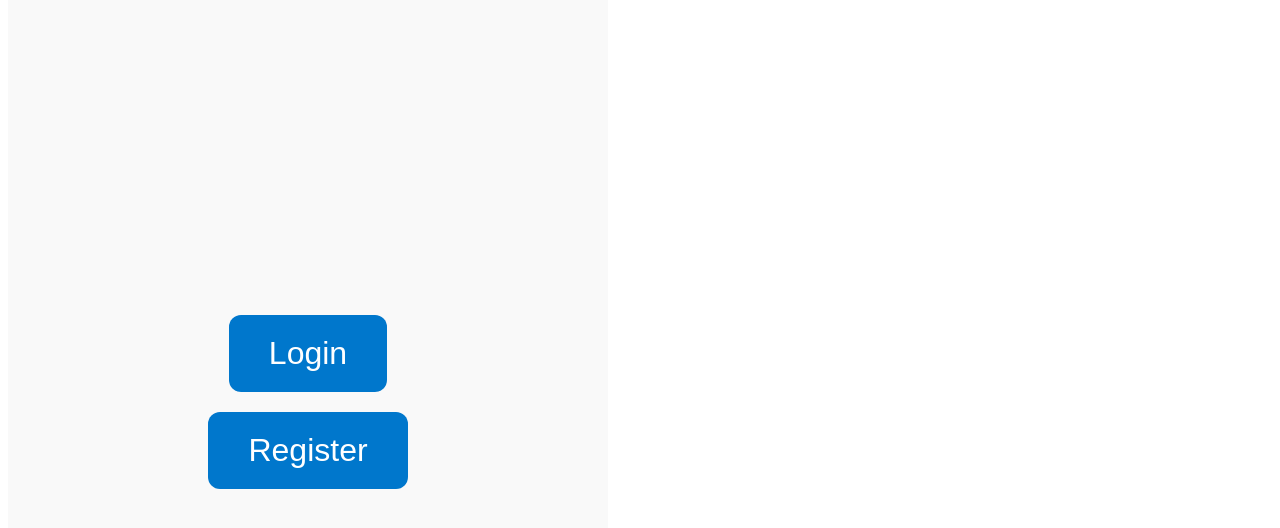
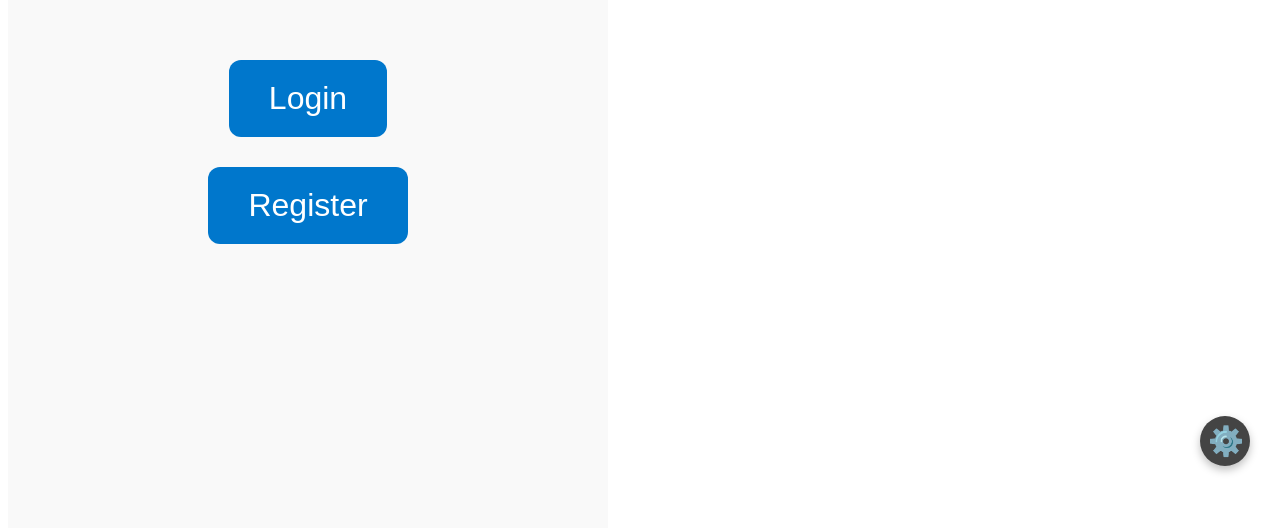
Before and after one commit to Jephonie/student_attendance_svelte, a SvelteKit app: page / in a window 1280 px wide. Shown: the part 118-646 px from the top of the page. Built offline with nearby package versions, Linux system fonts and the light colour scheme.

Commit message:
Almost Finish

```diff
--- a/src/routes/+page.svelte
+++ b/src/routes/+page.svelte
@@ -7,6 +7,18 @@
   let showLoginPage = false;
   let isRecognized = false;
   let isDetecting = false;
+
+  // Settings 🔧
+  let showSettingsAuth = false;
+  let showSettingsPage = false;
+  // for authentication
+  let settingsUser = "";
+  let settingsPass = "";
+  let settingsError = "";
+  // 🌐 Settings values
+  let deviceName = localStorage.getItem("deviceName") || "";
+  // Auto-save device name when changed
+  $: localStorage.setItem("deviceName", deviceName);
 
   // QR scanner
   let scannerActive = false;
@@ -45,8 +57,9 @@
   let loginMessageColor = "black";
   let detectionInterval;
   let loginImageUrl = "";
+  let loginImageUrls = [];
 
-  const SERVER_URL = "http://localhost:3000";
+  let SERVER_URL = "http://localhost:3000";
 
   // On mount: auto-select EMEET USB webcam
   onMount(async () => {
@@ -412,9 +425,18 @@
   }
 
   async function sendFrameForDetection() {
-    if (isRecognized || isDetecting || !loginCtx || !loginVideo.videoWidth) return;
-    isDetecting = true;
+    // Prevent overlapping detections
+    if (
+      isRecognized ||
+      isDetecting ||
+      !loginCtx ||
+      !loginVideo ||
+      !loginVideo.srcObject ||
+      loginVideo.readyState < 2
+    ) return;
+    isDetecting = true; // Mark as detecting
 
+    // Draw the current video frame to the canvas
     loginCanvas.width = loginVideo.videoWidth;
     loginCanvas.height = loginVideo.videoHeight;
     loginCtx.drawImage(loginVideo, 0, 0, loginCanvas.width, loginCanvas.height);
@@ -430,34 +452,34 @@
 
       const data = await res.json();
 
-      if ((data.message.includes("Welcome") || data.message.includes("Stranger")) && !isRecognized) {
-        isRecognized = true;
-        clearInterval(detectionInterval);
-        detectionInterval = null;
-        stopLoginCamera();
+      if (data.message.includes("Welcome") || data.message.includes("Stranger")) {
+        isRecognized = true;       // Lock detection while showing result
+        loginMessage = data.message; // Show message
 
-        loginMessage = data.message;
-        loginMessageColor = data.message.includes("Welcome") ? "green" : "red";
+        if (data.message.includes("Welcome")) {
+          const studentId = data.studentId; // get ID from server
+          loginImageUrl = `${SERVER_URL}/face/${studentId}_pic1.png`;
+          console.log("Thumbnail URL:", loginImageUrl);
+        } else {
+          loginImageUrl = null; // Stranger → no image
+        }
+        if (detectionInterval) clearInterval(detectionInterval);
 
-        // Show recognized face image if exists
-        if (data.message.includes("Welcome")) {
-          const name = data.message.replace("✅ Welcome back, ", "").trim();
-          const studentId = name.split(" ")[0]; // assumes first token = ID
-          loginImageUrl = `${SERVER_URL}/face/${studentId}_*`; // you may adjust path pattern
-        }
-
-        // 🕒 Show message for 2 seconds before resetting
+        // Reset recognition after 5 seconds so next login can be detected
         setTimeout(() => {
-          showLoginPage = false;
+          isRecognized = false;
           loginMessage = "";
           loginImageUrl = "";
-          isRecognized = false;
-        }, 2000);
+          showLoginPage = false;
+          stopLoginCamera();
+          // Restart detection interval
+          detectionInterval = setInterval(sendFrameForDetection, 500);
+        }, 3000);
       }
     } catch (err) {
       console.error("Recognition error:", err);
     } finally {
-      isDetecting = false; // ✅ ready for next frame
+      isDetecting = false; // Ready for next frame
     }
   }
 
@@ -473,20 +495,84 @@
     if (loginVideo) loginVideo.srcObject = null;
   }
 
+  function saveDeviceName() {
+    localStorage.setItem("deviceName", deviceName);
+    alert("✅ Device name saved!");
+  }
+  function openSettingsAuth() {
+    showSettingsAuth = true;
+  }
+  function checkSettingsLogin() {
+    const validUser = "admin";
+    const validPass = "1234";
+
+    if (settingsUser === validUser && settingsPass === validPass) {
+      showSettingsAuth = false;
+      showSettingsPage = true;
+      settingsError = "";
+    } else {
+      settingsError = "Invalid username or password";
+    }
+  }
+  function closeSettings() {
+    showSettingsPage = false;
+  }
 </script>
 
 <div class="screen">
-  {#if !showForm && !showFacePage && !showLoginPage}
+  {#if !showForm && !showFacePage && !showLoginPage && !showSettingsAuth && !showSettingsPage}
     <div class="main-buttons">
-      <button class="big-btn" on:click={() => { showLoginPage = true; startLoginCamera(); }}>
+      <button class="big-btn login-btn" on:click={() => { showLoginPage = true; startLoginCamera(); }}>
         Login
       </button>
     </div>
 
     <div class="bottom-button">
-      <button class="big-btn" on:click={() => showForm = true}>
+      <button class="big-btn register-btn" on:click={() => showForm = true}>
         Register
       </button>
+    </div>
+
+    <button class="settings-btn" on:click={openSettingsAuth}>
+      <span class="gear">⚙️</span>
+    </button>
+  {/if}
+  {#if showSettingsAuth}
+    <div class="settings-auth">
+      <h2>Settings Login</h2>
+      <input type="text" placeholder="Username" bind:value={settingsUser} />
+      <input type="password" placeholder="Password" bind:value={settingsPass} />
+
+      {#if settingsError}
+        <p style="color:red;">{settingsError}</p>
+      {/if}
+
+      <div class="actions">
+        <button on:click={checkSettingsLogin}>Enter</button>
+        <button on:click={() => showSettingsAuth = false}>Cancel</button>
+      </div>
+    </div>
+  {/if}
+
+
+  {#if showSettingsPage}
+    <div class="settings-page">
+      <h2>⚙ Settings</h2>
+      <p>Here you can configure admin or system settings.</p>
+
+      <!-- 🖥 Device Name -->
+      <label>
+        Device Name:
+        <input type="text" bind:value={deviceName} placeholder="Enter device name" />
+      </label>
+
+      <!-- 🌐 Server URL -->
+      <label>
+        Server URL:
+        <input type="text" bind:value={SERVER_URL} />
+      </label>
+
+      <button on:click={closeSettings}>Back</button>
     </div>
   {/if}
 
@@ -599,6 +685,14 @@
     </div>
   {/if}
 
+  {#if loginImageUrls && loginImageUrls.length > 0}
+    <div class="login-result-below">
+      {#each loginImageUrls as url}
+        <img src={SERVER_URL + url} alt="Recognized face" />
+      {/each}
+    </div>
+  {/if}
+
 </div>
 
 <style>
@@ -608,8 +702,10 @@
     display: flex;
     flex-direction: column;
     align-items: center;
-    justify-content: center;
+    justify-content: space-between;
     background: #f9f9f9;
+    padding: 40px 0;
+    touch-action: manipulation;
   }
 
   .big-btn {
@@ -621,6 +717,17 @@
     background: #0077cc;
     color: white;
     cursor: pointer;
+    touch-action: manipulation;
+  }
+
+  .login-btn {
+    position: relative;
+    top: 120px; /* move down slightly */
+  }
+
+  .register-btn {
+    position: relative;
+    bottom: 700px; /* move up slightly if needed */
   }
 
   .form {
@@ -642,6 +749,7 @@
     font-size: 1.2rem;
     border: 1px solid #ccc;
     border-radius: 8px;
+    touch-action: manipulation;
   }
 
   .actions {
@@ -659,6 +767,7 @@
     border-radius: 8px;
     font-size: 1.2rem;
     cursor: pointer;
+    touch-action: manipulation;
   }
 
   .cancel-btn {
@@ -670,6 +779,7 @@
     border-radius: 8px;
     font-size: 1.2rem;
     cursor: pointer;
+    touch-action: manipulation;
   }
 
   .scanner-actions {
@@ -686,6 +796,7 @@
     border-radius: 8px;
     font-size: 1rem;
     cursor: pointer;
+    touch-action: manipulation;
   }
 
   .stop-btn {
@@ -696,6 +807,7 @@
     border-radius: 8px;
     font-size: 1rem;
     cursor: pointer;
+    touch-action: manipulation;
   }
 
   .qr-reader {
@@ -737,6 +849,7 @@
     background: #0077cc;
     color: white;
     cursor: pointer;
+    touch-action: manipulation;
   }
   .login-result {
     margin-top: 20px;
@@ -765,14 +878,79 @@
   }
   .camera-video {
     width: 100%;
-    max-width: 400px;          /* keeps consistent desktop width */
-    aspect-ratio: 4 / 3;       /* keeps proper camera proportions */
-    border: 2px solid #0077cc; /* same border for both */
+    height: 100%;
+    max-width: 600px;
+    max-height: 1024px;
+    object-fit: cover;         /* fills screen, keeps proportion */
+    border: none;
+    border-radius: 0;
+    background: #000;
+    display: block;
+    margin: 0;
+  }
+
+  .settings-auth, .settings-page {
+    display: flex;
+    flex-direction: column;
+    align-items: center;
+    justify-content: center;
+    width: 100%;
+    max-width: 400px;
+    background: #fff;
+    padding: 2rem;
     border-radius: 10px;
-    object-fit: cover;         /* avoids squishing/stretching */
-    background: #000;          /* fills background when video not loaded */
-    display: block;
-    margin: 1rem auto;         /* centers on page */
+    box-shadow: 0 0 10px rgba(0,0,0,0.1);
+    margin-top: 2rem;
+  }
+
+  .settings-auth input {
+    width: 100%;
+    padding: 10px;
+    margin: 8px 0;
+    font-size: 1rem;
+  }
+
+  .settings-page input {
+    width: 100%;
+    padding: 10px;
+    font-size: 1rem;
+    margin-top: 0.5rem;
+  }
+  .settings-page label {
+    width: 100%;
+    font-size: 1.1rem;
+    margin-bottom: 1rem;
+  }
+  .settings-btn {
+    position: absolute;
+    bottom: 200px;
+    right: 30px;
+    width: 50px;        /* smaller for touch screens */
+    height: 50px;
+    font-size: 1.6rem;
+    border: none;
+    border-radius: 50%;
+    background-color: #444;
+    color: white;
+    cursor: pointer;
+    box-shadow: 0 4px 8px rgba(0,0,0,0.25);
+    transition: background 0.2s, transform 0.2s;
+    z-index: 1000;      /* ensure it stays above all other UI */
+    display: flex;
+    align-items: center;
+    justify-content: center;
+    font-size: 1.8rem;
+    line-height: 1; /* removes weird emoji spacing */
+    padding: 0;
+    touch-action: manipulation;
+  }
+  .settings-btn:hover {
+    background-color: #222;
+    transform: rotate(30deg);
+  }
+  .gear {
+    display: inline-block;
+    transform: translate(1px, 0px);/* 🔧 move the gear downward a bit */
   }
 
 </style>
```
